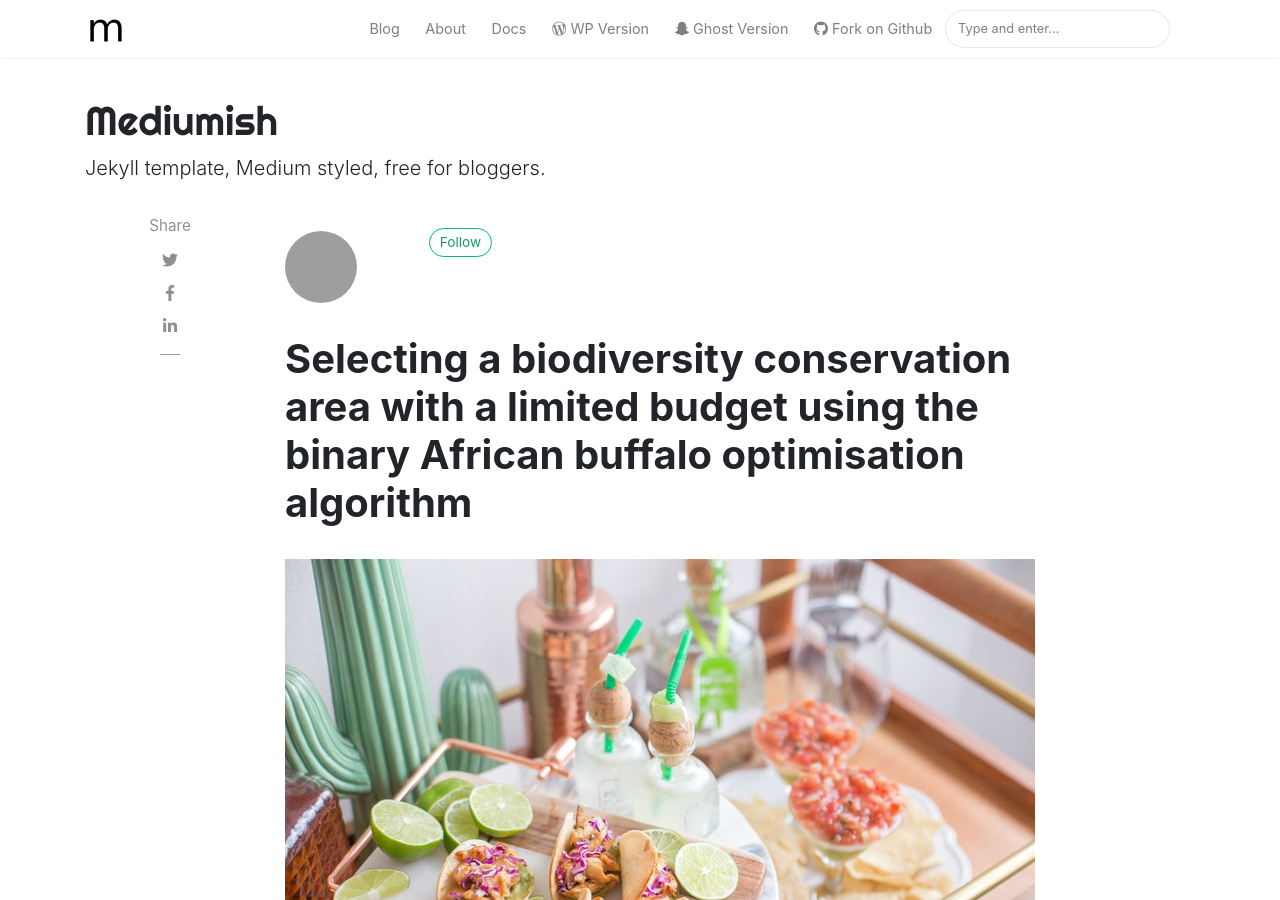
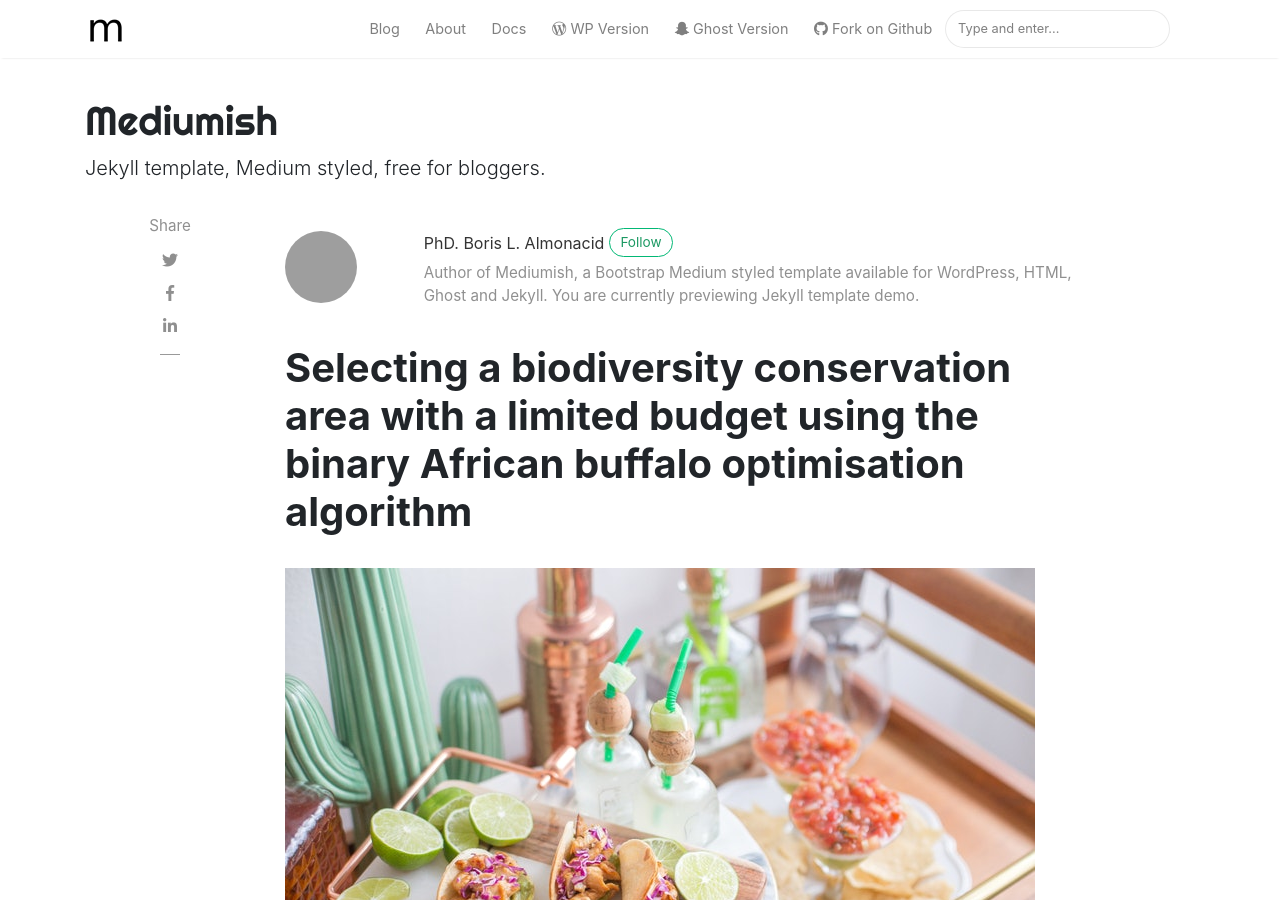
Before and after one commit to GlobalChangeScience/GlobalChangeScience.github.io, a Jekyll site: the page built from _posts/2020-12-03-selecting-bdca-binary-abo.md, in a window 1280 px wide and 900 px high. Built offline with Jekyll 4.4.1, drawn with Linux system fonts in a browser that asks for light colours; nearby versions of some CDN libraries; comment, search, counter and statistics services are not loaded; grey boxes are pictures that could not be loaded.

Commit message:
update author

```diff
--- a/_config.yml
+++ b/_config.yml
@@ -13,6 +13,14 @@ permalink: /:title/
 
 # Authors
 authors:
+  boris:
+    name: PhD. Boris L. Almonacid
+    display_name: PhD. Boris L. Almonacid
+    gravatar: e56154546cf4be74e393c62d1ae9f9d4
+    email: wowthemesnet@gmail.com
+    web: https://www.wowthemes.net
+    twitter: https://twitter.com/wowthemesnet
+    description: "Author of Mediumish, a Bootstrap Medium styled template available for WordPress, HTML, Ghost and Jekyll. You are currently previewing Jekyll template demo."
   sal:
     name: Sal
     display_name: Sal
```
Also changed, not shown: _posts/2020-12-03-selecting-bdca-binary-abo.md (+1 -1 lines), _posts/2020-12-05-multi-agent-prey-predator-cellular-automata-african-buffalo-optimization.md (+1 -1 lines).
